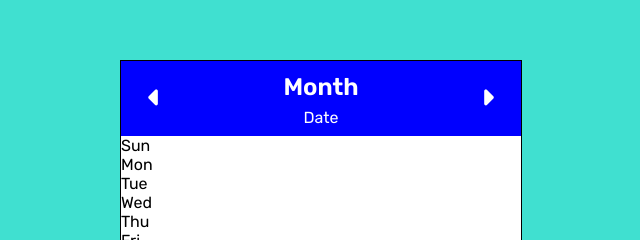
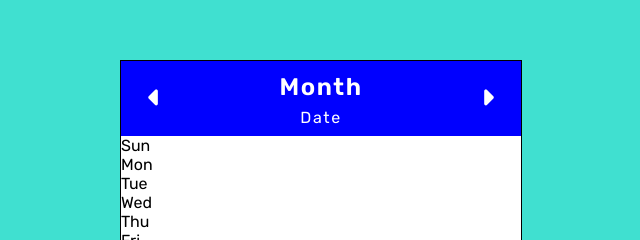
Before and after one commit to AthAjuong/Calendar, a plain HTML site: page index.html in a window 1280 px wide. Shown: the part 127-367 px from the top of the page, 319-959 px from the left. Drawn offline with Linux system fonts and the light colour scheme.

Commit message:
added letter spacing to date for readability

```diff
--- a/css/style.css
+++ b/css/style.css
@@ -49,6 +49,10 @@ body {
     text-align: center;
 }
 
+#date {
+    letter-spacing: 0.1rem;
+}
+
 #date h1 {
     font-size: 1.5rem;
     margin: 0;
```
